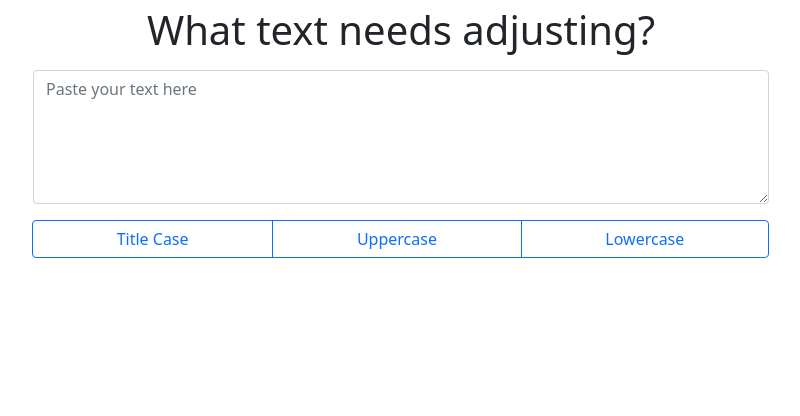
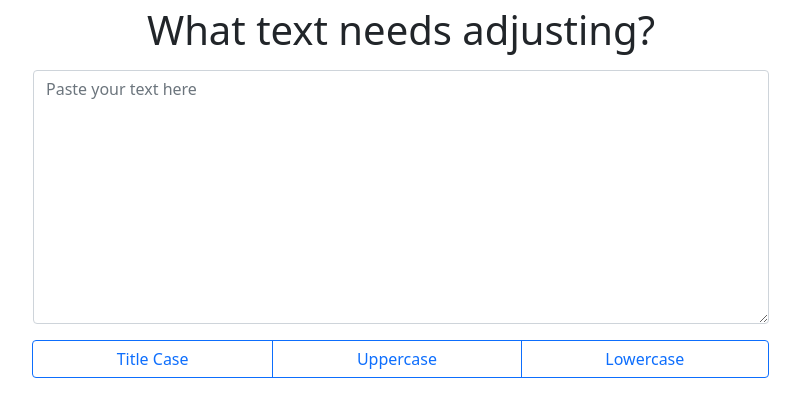
Before and after one commit to stephenfillers/caser, a plain HTML site: page index.html in a window 1280 px wide. Shown: the part 264-680 px from the top of the page, without its empty margins (239-1039 px from the left). Drawn offline with nearby package versions, Linux system fonts and the light colour scheme.

Commit message:
Added additional rows to the textarea field

```diff
--- a/index.html
+++ b/index.html
@@ -27,7 +27,7 @@
                         <div class="mb-3">
                             <label class="form-label display-6 mb-3" for="caserInput">What text needs adjusting?</label>
                             <textarea class="form-control" id="caserInput" placeholder="Paste your text here"
-                                rows="5"></textarea>
+                                rows="10"></textarea>
                         </div>
                     </form>
 
```
